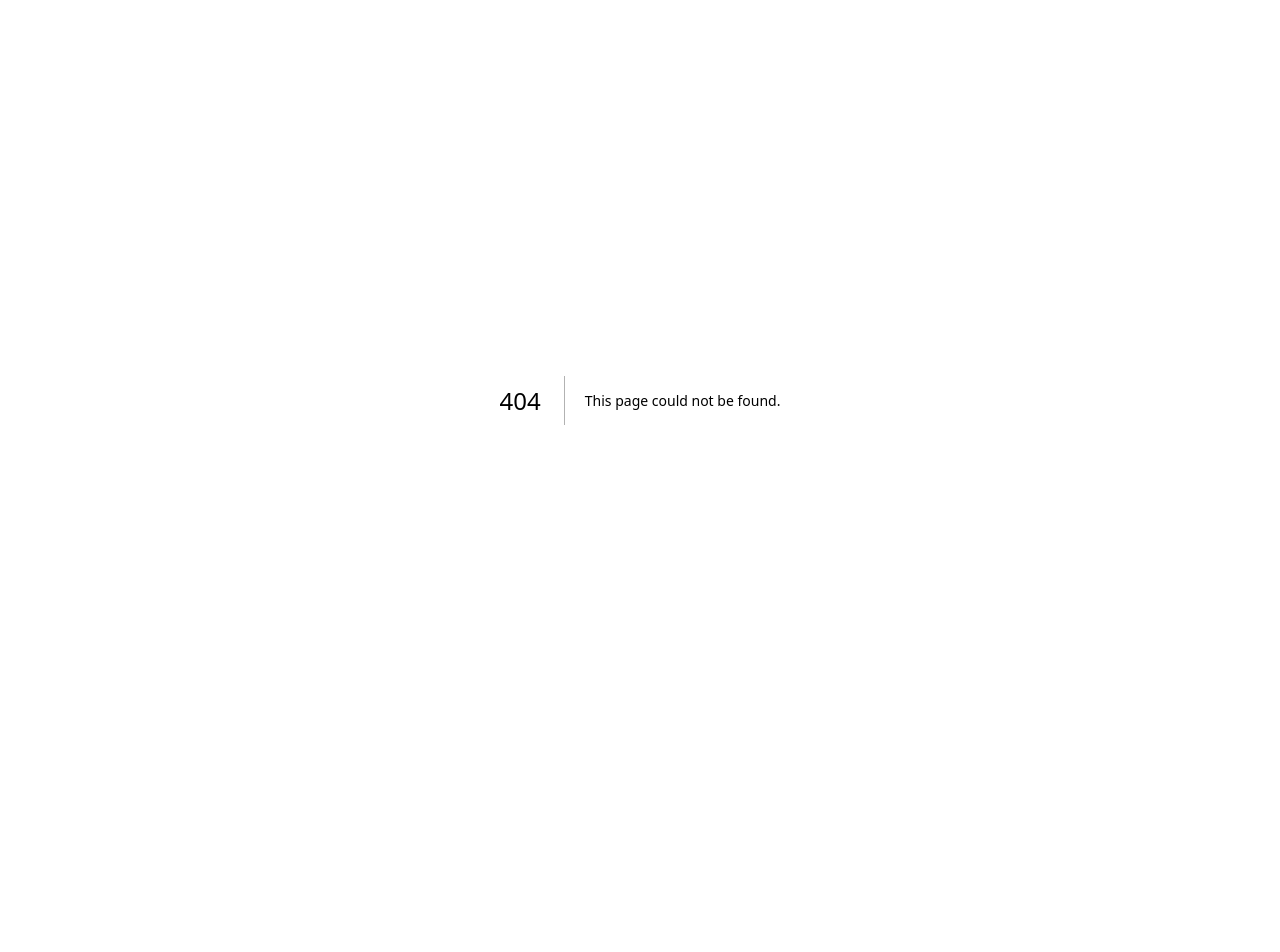
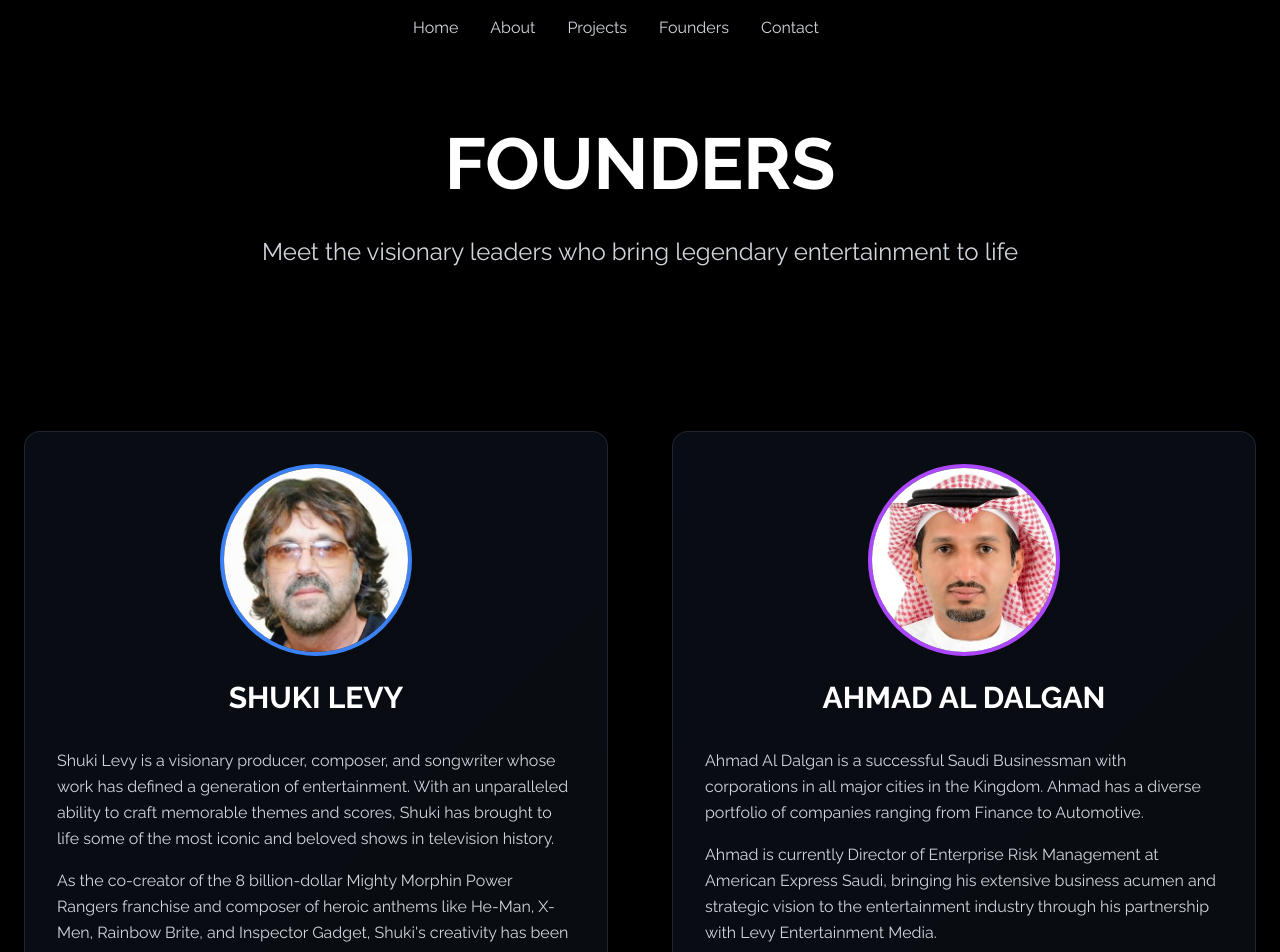
Before and after one commit to Eyoab11/lunar-22, a Next.js app: page /founders in a window 1280 px wide. Before the commit this address had no page. Shown: the top 952 px of the page. Before the commit the page ends 800 px from the top, so only its background shows below. Built offline with nearby package versions, Linux system fonts and the light colour scheme.

Commit message:
Add founders page with Shuki Levy and Ahmad Al Dalgan profiles

```diff
--- /dev/null
+++ b/app/founders/page.tsx
@@ -0,0 +1,109 @@
+'use client';
+
+import Image from 'next/image';
+import { motion } from 'framer-motion';
+import { Header } from '../../components/layout/Header';
+import { Footer } from '../../components/layout/Footer';
+
+export default function FoundersPage() {
+  return (
+    <main>
+      <Header />
+      <div className="min-h-screen bg-black text-white">
+      {/* Hero Section */}
+      <section className="relative pt-32 pb-20 px-6">
+        <div className="max-w-7xl mx-auto text-center">
+          <motion.h1
+            initial={{ opacity: 0, y: 30 }}
+            animate={{ opacity: 1, y: 0 }}
+            transition={{ duration: 0.8 }}
+            className="text-5xl md:text-7xl font-bold mb-8 text-white"
+          >
+            FOUNDERS
+          </motion.h1>
+          <motion.p
+            initial={{ opacity: 0, y: 20 }}
+            animate={{ opacity: 1, y: 0 }}
+            transition={{ duration: 0.8, delay: 0.2 }}
+            className="text-xl md:text-2xl text-gray-300 max-w-4xl mx-auto leading-relaxed"
+          >
+            Meet the visionary leaders who bring legendary entertainment to life
+          </motion.p>
+        </div>
+      </section>
+
+      {/* Founders Section */}
+      <section className="py-20 px-6">
+        <div className="max-w-7xl mx-auto">
+          <div className="grid grid-cols-1 lg:grid-cols-2 gap-16">
+
+            {/* Shuki Levy */}
+            <motion.div
+              initial={{ opacity: 0, x: -50 }}
+              animate={{ opacity: 1, x: 0 }}
+              transition={{ duration: 0.8, delay: 0.3 }}
+              className="bg-gradient-to-br from-gray-900/50 to-gray-800/30 rounded-2xl p-8 backdrop-blur-sm border border-gray-700/50"
+            >
+              <div className="text-center mb-8">
+                <div className="relative w-48 h-48 mx-auto mb-6 rounded-full overflow-hidden border-4 border-blue-500">
+                  <Image
+                    src="/shuki-levy4.avif"
+                    alt="Shuki Levy"
+                    fill
+                    className="object-cover"
+                  />
+                </div>
+                <h2 className="text-3xl font-bold mb-2 text-white">
+                  SHUKI LEVY
+                </h2>
+              </div>
+
+              <div className="space-y-4 text-gray-300 leading-relaxed">
+                <p>
+                  Shuki Levy is a visionary producer, composer, and songwriter whose work has defined a generation of entertainment. With an unparalleled ability to craft memorable themes and scores, Shuki has brought to life some of the most iconic and beloved shows in television history.
+                </p>
+                <p>
+                  As the co-creator of the 8 billion-dollar Mighty Morphin Power Rangers franchise and composer of heroic anthems like He-Man, X-Men, Rainbow Brite, and Inspector Gadget, Shuki's creativity has been the heartbeat of countless childhoods, transcending cultural boundaries and captivating audiences worldwide.
+                </p>
+              </div>
+            </motion.div>
+
+            {/* Ahmad Al Dalgan */}
+            <motion.div
+              initial={{ opacity: 0, x: 50 }}
+              animate={{ opacity: 1, x: 0 }}
+              transition={{ duration: 0.8, delay: 0.5 }}
+              className="bg-gradient-to-br from-gray-900/50 to-gray-800/30 rounded-2xl p-8 backdrop-blur-sm border border-gray-700/50"
+            >
+              <div className="text-center mb-8">
+                <div className="relative w-48 h-48 mx-auto mb-6 rounded-full overflow-hidden border-4 border-purple-500">
+                  <Image
+                    src="/AhmadAlDalgan.avif"
+                    alt="Ahmad Al Dalgan"
+                    fill
+                    className="object-cover"
+                  />
+                </div>
+                <h2 className="text-3xl font-bold mb-2 text-white">
+                  AHMAD AL DALGAN
+                </h2>
+              </div>
+
+              <div className="space-y-4 text-gray-300 leading-relaxed">
+                <p>
+                  Ahmad Al Dalgan is a successful Saudi Businessman with corporations in all major cities in the Kingdom. Ahmad has a diverse portfolio of companies ranging from Finance to Automotive.
+                </p>
+                <p>
+                  Ahmad is currently Director of Enterprise Risk Management at American Express Saudi, bringing his extensive business acumen and strategic vision to the entertainment industry through his partnership with Levy Entertainment Media.
+                </p>
+              </div>
+            </motion.div>
+
+          </div>
+        </div>
+      </section>
+      </div>
+      <Footer />
+    </main>
+  );
+}
--- a/components/layout/Header.tsx
+++ b/components/layout/Header.tsx
@@ -12,6 +12,7 @@ export const Header = () => {
     { name: 'Home', href: '/' },
     { name: 'About', href: '/#about-us' },
     { name: 'Projects', href: '/#past-work' },
+    { name: 'Founders', href: '/founders' },
     { name: 'Contact', href: '/contact' }
   ];
 
```
Also changed, not shown: public/AhmadAlDalgan.avif (added), public/shuki-levy4.avif (added).
